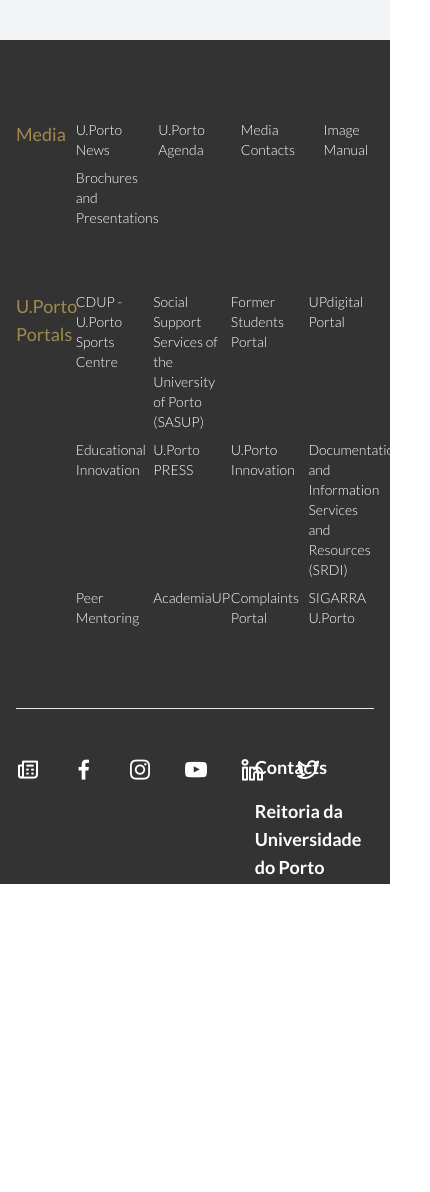
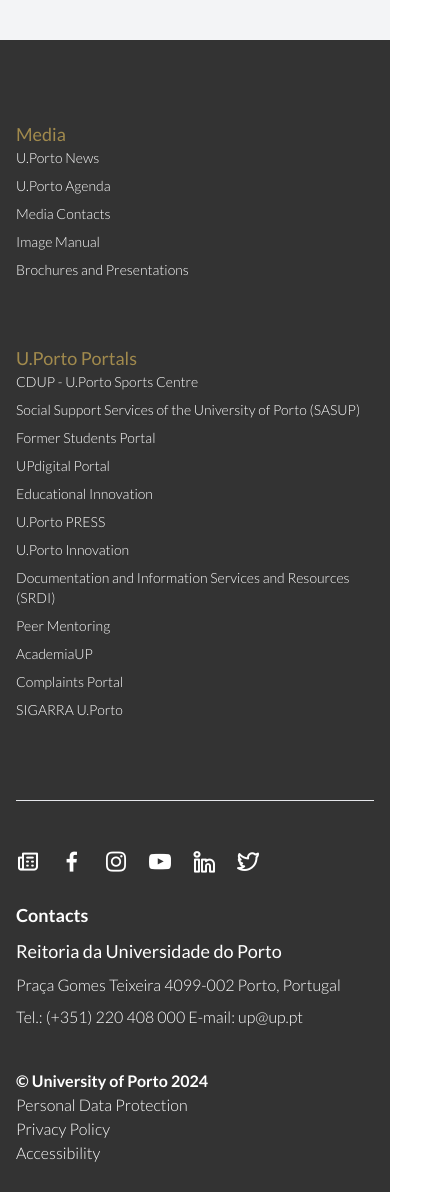
Before and after one commit to manzitresor/cloningSite, a website built with Vite: page index.html in a window 390 px wide. Shown: the part 4700-5892 px from the top of the page, 430 px wide, since content can reach past the window. Built offline with nearby package versions, Linux system fonts and the light colour scheme; files whose address does not match are found by name.

Commit message:
Add footer responsive

```diff
--- a/index.html
+++ b/index.html
@@ -296,11 +296,11 @@
         </div>
     </section>
     <!-- Footer -->
-    <footer class="container h-screen bg-darkgray py-20">
+    <footer class="container h-full bg-darkgray py-20">
         <div class="flex flex-col gap-y-16 border-b pb-20">
-            <div class="grid grid-cols-12">
-                <a class="text-lg text-primary col-span-2">Media</a>
-                <div class="grid grid-cols-4 gap-x-8 gap-y-2 text-white text-sm font-light col-span-10">
+            <div class="grid grid-cols-1 lg:grid-cols-12">
+                <a class="text-lg text-primary lg:col-span-2">Media</a>
+                <div class="grid grid-cols-1 lg:grid-cols-4 gap-x-8 gap-y-2 text-white text-sm font-light lg:col-span-10">
                     <a>U.Porto News</a>
                     <a>U.Porto Agenda</a>
                     <a>Media Contacts</a>
@@ -308,9 +308,9 @@
                     <a>Brochures and Presentations</a>
                 </div>
             </div>
-            <div class="grid grid-cols-12">
-                <a class="text-lg text-primary col-span-2">U.Porto Portals</a>
-                <div class="grid grid-cols-4 gap-x-3 gap-y-2 text-white text-sm font-light col-span-10">
+            <div class="grid grid-cols-1 lg:grid-cols-12">
+                <a class="text-lg text-primary lg:col-span-2">U.Porto Portals</a>
+                <div class="grid grid-cols-1 lg:grid-cols-4 gap-x-3 gap-y-2 text-white text-sm font-light lg:col-span-10">
                     <a>CDUP - U.Porto Sports Centre</a>
                     <a>Social Support Services of the University of Porto (SASUP)</a>
                     <a>Former Students Portal</a>
@@ -326,8 +326,8 @@
                 </div>
             </div>
         </div>
-        <div class="grid grid-cols-12 mt-11">
-            <div class="col-span-8 text-white text-2xl flex gap-x-8">
+        <div class="grid grid-cols-1 lg:grid-cols-12 mt-11">
+            <div class="lg:col-span-8 text-white text-2xl flex gap-x-5 lg:gap-x-8">
                 <i class="uil uil-newspaper"></i>
                 <i class="uil uil-facebook-f"></i>
                 <i class="uil uil-instagram"></i>
@@ -335,15 +335,15 @@
                 <i class="uil uil-linkedin-alt"></i>
                 <i class="uil uil-twitter-alt"></i>
             </div>
-            <div class="col-span-4 text-white flex flex-col gap-4">
+            <div class="lg:col-span-4 text-white flex flex-col gap-y-2  mt-6 md:mt-0 lg:gap-x-4">
                 <a class="font-bold text-lg">Contacts</a>
-                <a class="font-bold text-lg">Reitoria da Universidade do Porto</a>
+                <a class="text-lg">Reitoria da Universidade do Porto</a>
                 <a class="text-md font-light">Praça Gomes Teixeira 4099-002 Porto, Portugal</a>
                 <a class="text-md font-light">Tel.: (+351) 220 408 000 E-mail: up@up.pt</a>
             </div>
 
         </div>
-        <div class="flex gap-x-11 mt-3 text-white">
+        <div class="flex flex-col gap-x-11 mt-10 lg:mt-3 lg:flex-row text-white">
            <p class="font-bold">© University of Porto 2024</p>
            <a class="font-light">Personal Data Protection</a>
            <a class="font-light">Privacy Policy</a>
```
